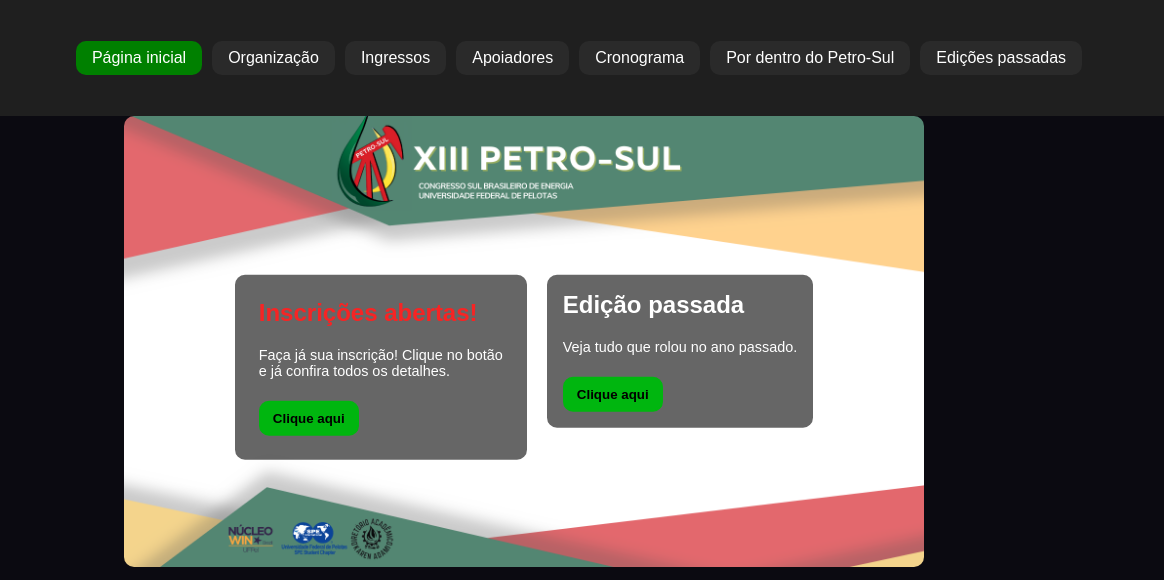
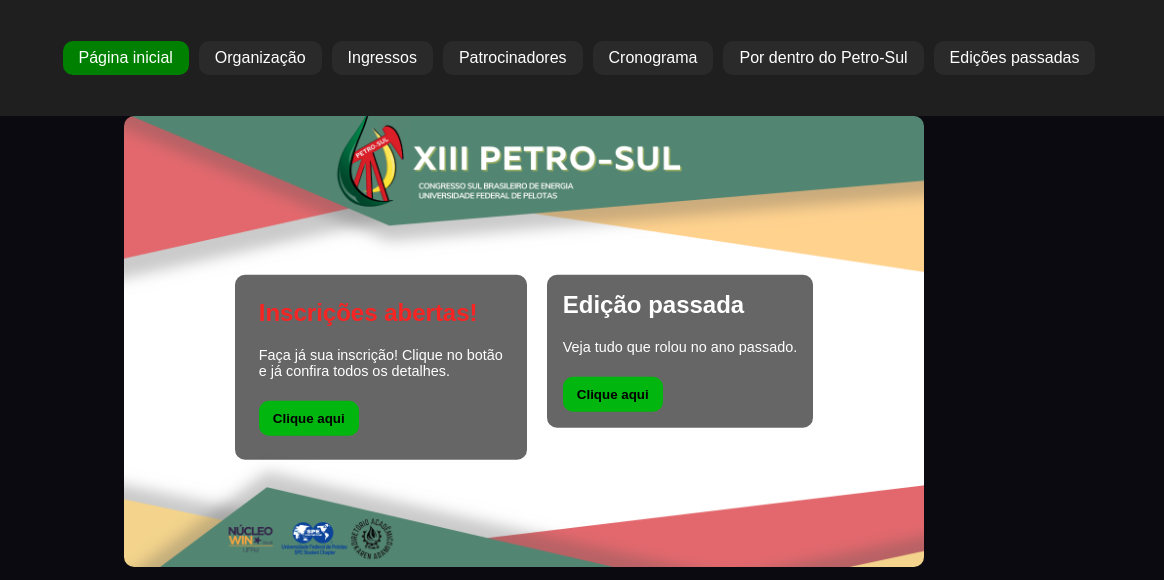
Before and after one commit to Mayer0212/SitePetrosul, a plain HTML site: page index.html in a window 1280 px wide. Shown: the top 580 px of the page, 116-1280 px from the left. Drawn offline with Linux system fonts and the light colour scheme.

Commit message:
Update index.html

```diff
--- a/index.html
+++ b/index.html
@@ -19,7 +19,7 @@
         <li><a href="index.html" style="background-color: green;">Página inicial</a></li>
         <li><a href="organizacao/organizacaoindex.html">Organização</a></li>
         <li><a href="ingressos/ingressosindex.html">Ingressos</a></li>
-        <li><a href="apoiadores/apoiadoresindex.html">Apoiadores</a></li>
+        <li><a href="apoiadores/apoiadoresindex.html">Patrocinadores</a></li>
         <li><a href="cronograma/cronogramaindex.html">Cronograma</a></li>
         <li><a href="pordentro/pordentroindex.html">Por dentro do Petro-Sul</a></li>
         <li><a href="edicoes/edicoesindex.html">Edições passadas</a></li>
```
